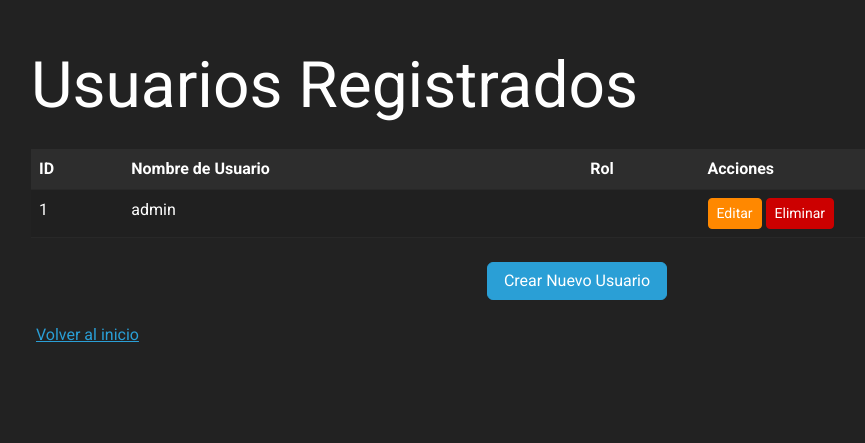
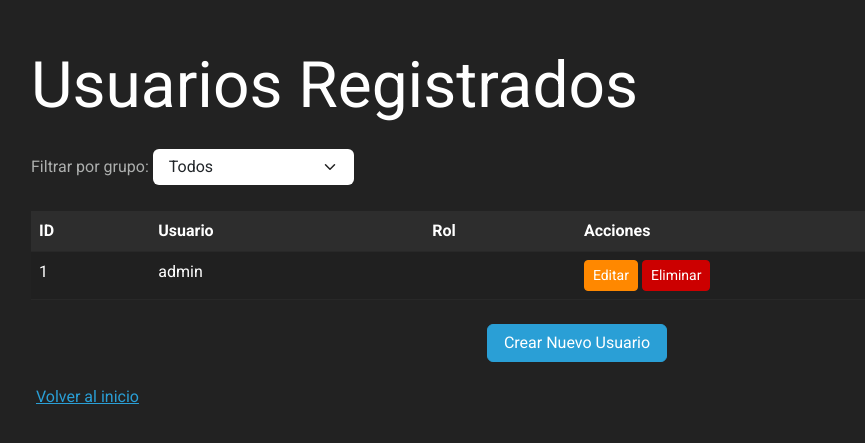
Before and after one commit to AndrsBatista/Facturas_app, a Django app: page /usuarios/ in a window 1280 px wide. Shown: the top 443 px of the page, without its empty margins (63-928 px from the left). Run offline with Django 4.2, Linux system fonts and the light colour scheme; a user stored in the database is signed in; data comes from the database, SQL or seed files in the repository.

Commit message:
Filtro por usuario en panel

```diff
--- a/Facturapp/views.py
+++ b/Facturapp/views.py
@@ -70,8 +70,18 @@ def admin_required(view_func):
 @admin_required
 @user_passes_test(lambda u: u.is_superuser or u.groups.filter(name='Admins').exists())
 def usuario_list(request):
-    usuarios = User.objects.all().order_by('id')
-    return render(request, 'vista_usuarios.html', {'usuarios': usuarios})
+    grupo = request.GET.get('grupo')
+    if grupo == 'UsuariosNormales':
+        usuarios = User.objects.filter(groups__name='UsuariosNormales')
+    elif grupo == 'Admins':
+        usuarios = User.objects.filter(groups__name='Admins')
+    else:
+        usuarios = User.objects.all()
+
+    return render(request, 'vista_usuarios.html', {
+        'usuarios': usuarios,
+        'grupo_actual': grupo
+    })
 
 from django.contrib.auth.models import User, Group
 @login_required
@@ -80,10 +90,11 @@ from django.contrib.auth.models import User, Group
 def crear_usuario(request):
     if request.method == 'POST':
         username = request.POST['username']
+        nombre = request.POST['nombre']
         password = request.POST['password']
         grupo_nombre = request.POST['grupo']
 
-        user = User.objects.create_user(username=username, password=password)
+        user = User.objects.create_user(username=username, nombre=nombre, password=password)
 
         if grupo_nombre == 'Admins':
             user.is_staff = True
@@ -99,6 +110,7 @@ def crear_usuario(request):
         return redirect('usuario_list')
     return render(request, 'crear_usuario.html')
 
+
 @login_required
 @admin_required
 @user_passes_test(lambda u: u.is_superuser or u.groups.filter(name='Admins').exists())
@@ -107,12 +119,15 @@ def editar_usuario(request, user_id):
 
     if request.method == 'POST':
         username = request.POST['username']
+        nombre = request.POST['nombre']
         password = request.POST['password']
         grupo_nombre = request.POST['grupo']
 
         usuario.username = username
         if password:
             usuario.set_password(password)
+
+        usuario.nombre = nombre
 
         if grupo_nombre == 'Admins':
             usuario.is_staff = True
@@ -160,7 +175,7 @@ def registrar_cliente(request):
             })
 
 
-        # Verificar si el RNC ya existe
+        #Verificar si el RNC ya existe
         if Cliente.objects.filter(rnc=rnc).exists():
             return render(request, 'cliente.html', {
                 'error': 'Ya existe un cliente con este RNC. Por favor, ingrese otro.',
--- a/templates/crear_usuario.html
+++ b/templates/crear_usuario.html
@@ -11,6 +11,11 @@
     <div class="mb-3">
         <label for="username" class="form-label" style="color: black">Nombre de Usuario:</label>
         <input type="text" name="username" class="form-control" required>
+    </div>
+
+    <div class="mb-3">
+        <label for="nombre" class="form-label" style="color: black">Nombre Completo:</label>
+        <input type="text" name="nombre" class="form-control" required>
     </div>
 
     <div class="mb-3">
--- a/templates/editar_usuario.html
+++ b/templates/editar_usuario.html
@@ -13,6 +13,11 @@
         <div class="mb-3">
             <label for="username" class="form-label" style="color: black">Nombre de Usuario:</label>
             <input type="text" name="username" class="form-control" value="{{ usuario.username }}" required>
+        </div>
+
+        <div class="mb-3">
+            <label for="nombre" class="form-label" style="color: black">Nombre Completo:</label>
+            <input type="text" name="nombre" class="form-control" value="{{ usuario.nombre }}" required>
         </div>
 
         <div class="mb-3">
--- a/templates/ver_facturas.html
+++ b/templates/ver_facturas.html
@@ -16,8 +16,8 @@
                                 <strong>Cliente:</strong> {{ factura.cliente.nombre }} <br>
                                 <strong>Cédula:</strong> {{ factura.cliente.rnc }}
                             </p>
+                            <strong>Emisor de la factura:</strong> {{ factura.usuario }} <br>
                             <p class="card-text mb-1"><strong>Fecha de emisión:</strong> {{ factura.fecha_emision }}</p>
-                            <strong>Emisor de la factura:</strong> {{ factura.usuario }} <br>
                             <p class="card-text mb-1"><strong>Cantidad de Productos:</strong> {{ factura.cantidad_productos }}</p>
                             <p class="card-text mb-3"><strong>Total:</strong> ${{ factura.total }}</p>
                             <h6>Productos:</h6>
--- a/templates/vista_usuarios.html
+++ b/templates/vista_usuarios.html
@@ -1,17 +1,25 @@
 {% extends 'base.html' %}
-
-{% load static%}
-
+{% load static %}
 {% block title %}Vista de Usuarios{% endblock %}
 
 {% block content %}
+
 <div class="container mt-5">
     <h1 class="mb-4">Usuarios Registrados</h1>
+    <form method="get" class="mb-4">
+        <label for="grupo" class="form-label">Filtrar por grupo:</label>
+        <select name="grupo" id="grupo" class="form-select w-auto d-inline-block" onchange="this.form.submit()">
+            <option value="" {% if not grupo_actual %}selected{% endif %}>Todos</option>
+            <option value="UsuariosNormales" {% if grupo_actual == "UsuariosNormales" %}selected{% endif %}>Usuarios Normales</option>
+            <option value="Admins" {% if grupo_actual == "Admins" %}selected{% endif %}>Admins</option>
+        </select>
+    </form>
+
     <table class="table table-striped">
         <thead>
             <tr>
                 <th>ID</th>
-                <th>Nombre de Usuario</th>
+                <th>Usuario</th>
                 <th>Rol</th>
                 <th>Acciones</th>
             </tr>
@@ -37,10 +45,12 @@
             {% endfor %}
         </tbody>
     </table>
+
     <div class="text-center mt-4">
         <a href="{% url 'crear_usuario' %}" class="btn btn-primary">Crear Nuevo Usuario</a>
     </div>
 </div>
+
 <a href="/" class="btn btn-link mt-3">Volver al inicio</a>
 
 {% endblock %}
```
